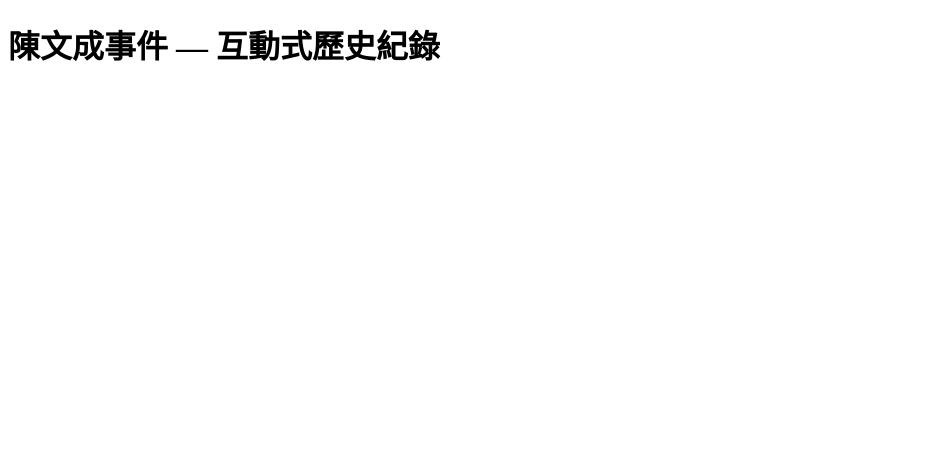
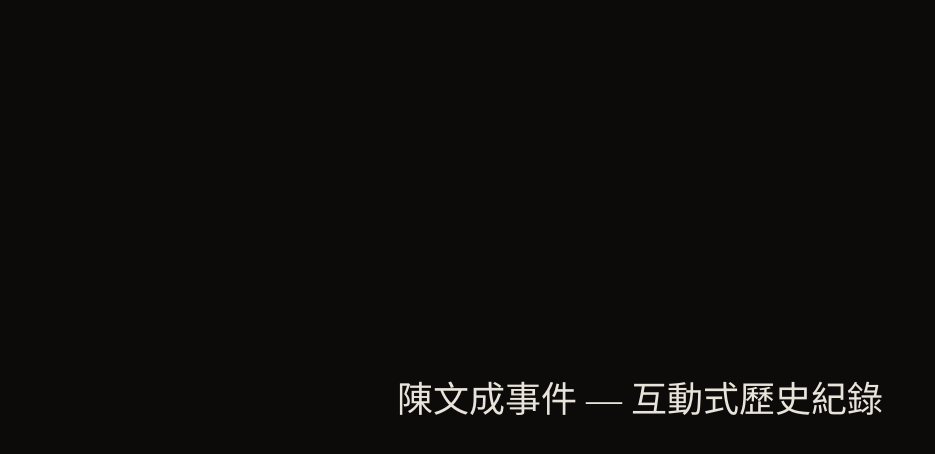
Before and after one commit to soanseng/Chen-Wen-chen, a React (Vite) app: page / in a window 1280 px wide. Shown: the top 454 px of the page, without its empty margins (0-935 px from the left). Built offline with nearby package versions, Linux system fonts and the light colour scheme.

Commit message:
feat: configure TailwindCSS v4 with dark newspaper theme

```diff
--- a/package.json
+++ b/package.json
@@ -14,10 +14,12 @@
     "react-dom": "^19.2.4"
   },
   "devDependencies": {
+    "@tailwindcss/vite": "^4.1.18",
     "@types/node": "^25.2.3",
     "@types/react": "^19.2.14",
     "@types/react-dom": "^19.2.3",
     "@vitejs/plugin-react": "^5.1.4",
+    "tailwindcss": "^4.1.18",
     "typescript": "^5.9.3",
     "vite": "^7.3.1"
   }
--- a/src/main.tsx
+++ b/src/main.tsx
@@ -1,5 +1,6 @@
 import { StrictMode } from 'react'
 import { createRoot } from 'react-dom/client'
+import './styles/globals.css'
 import App from './App'
 
 createRoot(document.getElementById('root')!).render(
--- /dev/null
+++ b/src/styles/globals.css
@@ -0,0 +1,30 @@
+@import "tailwindcss";
+
+@theme {
+  /* 暗色主題 — 報紙/打字機質感 */
+  --color-ink-50: #f5f5f0;
+  --color-ink-100: #e8e4db;
+  --color-ink-200: #d4cfc3;
+  --color-ink-300: #b8b0a0;
+  --color-ink-400: #9a8f7d;
+  --color-ink-500: #7d7163;
+  --color-ink-600: #635850;
+  --color-ink-700: #4a4039;
+  --color-ink-800: #332b25;
+  --color-ink-900: #1c1814;
+  --color-ink-950: #0d0b09;
+
+  /* 強調色 */
+  --color-accent-red: #c23b22;
+  --color-accent-gold: #d4a855;
+  --color-accent-blue: #4a6fa5;
+
+  /* 字體 */
+  --font-serif: "Noto Serif TC", serif;
+  --font-mono: "JetBrains Mono", "Noto Sans Mono", monospace;
+  --font-display: "Noto Serif TC", serif;
+}
+
+body {
+  @apply bg-ink-950 text-ink-100 font-serif antialiased;
+}
--- a/vite.config.ts
+++ b/vite.config.ts
@@ -1,9 +1,10 @@
 import { defineConfig } from 'vite'
 import react from '@vitejs/plugin-react'
+import tailwindcss from '@tailwindcss/vite'
 import path from 'path'
 
 export default defineConfig({
-  plugins: [react()],
+  plugins: [tailwindcss(), react()],
   resolve: {
     alias: {
       '@': path.resolve(__dirname, './src'),
```
Also changed, not shown: 1 other file (tests, documents, lock files or other folders).
